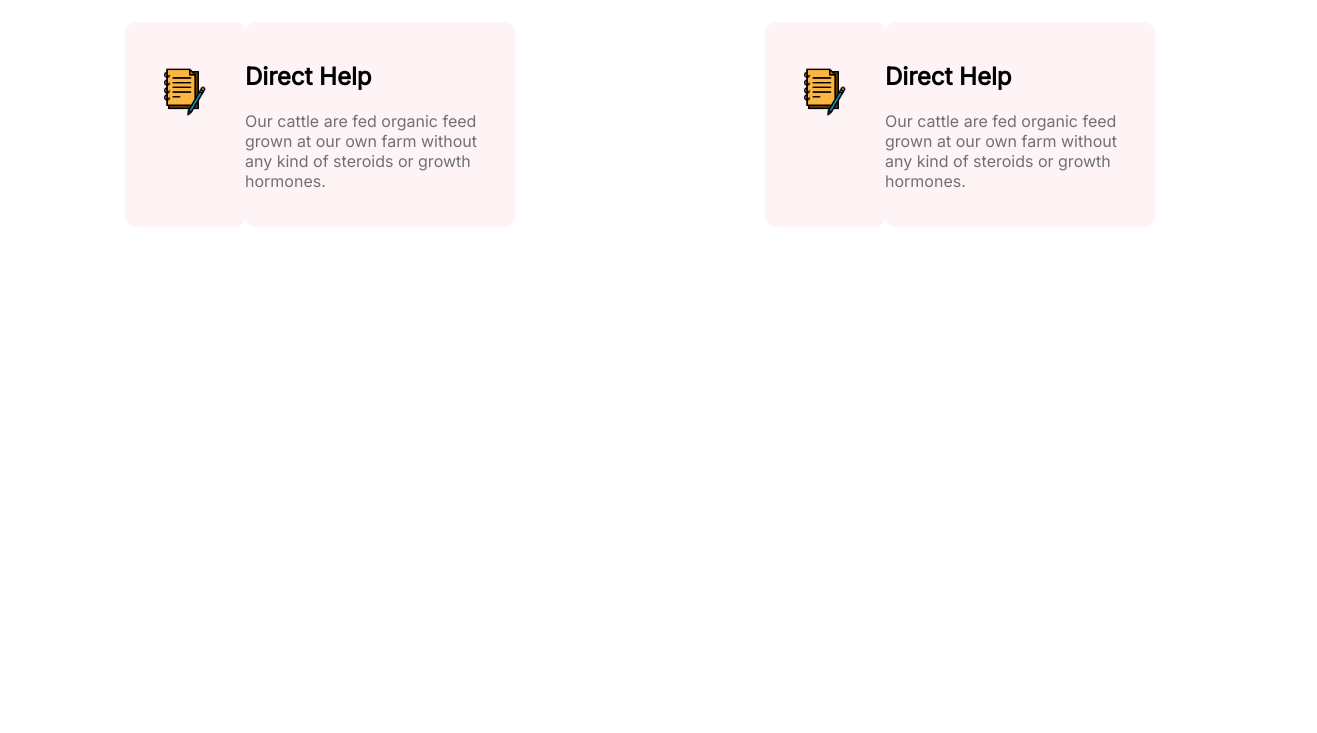
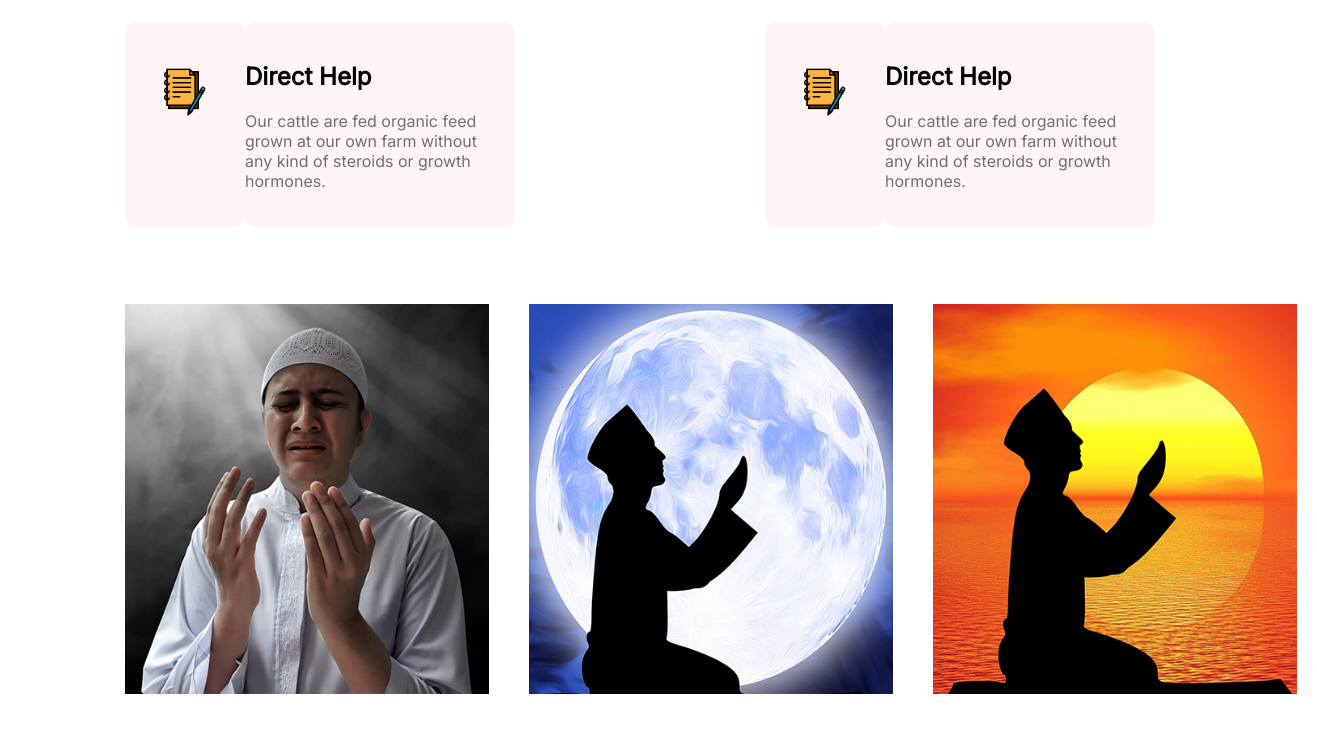
Before and after one commit to kalam409/my-eid-zakat, a plain HTML site: page index.html in a window 1280 px wide. Shown: the part 2297-3030 px from the top of the page, 1317 px wide, since content can reach past the window. Before the commit the page ends 2550 px from the top, so only its background shows below. Drawn offline with Linux system fonts and the light colour scheme.

Commit message:
photo album added

```diff
--- a/index.html
+++ b/index.html
@@ -90,6 +90,19 @@
                 </article>
             </main>
         </section>
+        <section>
+            <div class="photos">
+                <div class="photo-1">
+                    <img src="images/img-1.jpg" alt="pray" width="364px" height="390px">
+                </div>
+                <div class="photo-2">
+                    <img src="images/img-2.jpg" alt="pray" width="364px" height="390px">
+                </div>
+                <div class="photo-3">
+                    <img src="images/img-3.jpg" alt="pray" width="364px" height="390px">
+                </div>
+            </div>
+        </section>
     </main>
 </body>
 </html>
--- a/style.css
+++ b/style.css
@@ -172,3 +172,34 @@ body{
     margin: 0%;
     color: black;
 }
+/* photo-album section */
+.photos{
+    display: flex;
+    padding-left: 125px;
+    padding-right: 125px;
+    margin-top: 6%;
+    margin-bottom: 6%;
+}
+.photo-1{
+    padding-right: 20px;
+}
+.photo-2{
+    padding-right: 20px;
+    padding-left: 20px;
+}
+.photo-3{
+    padding-right: 20px;
+    padding-left: 20px;
+}
+/* .photo-1{
+    width: 364px;
+    height: 390px;
+}
+.photo-2{
+    width: 364px;
+    height: 390px;
+}
+.photo-3{
+    width: 364px;
+    height: 390px;
+} */
```
Also changed, not shown: images/img-2.jpg (added), images/img-3.jpg (added).
